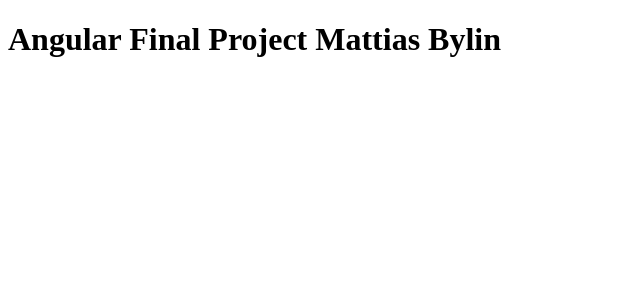
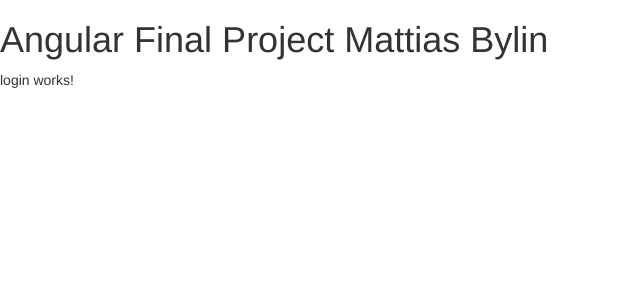
Before and after one commit to Mattias37/ProjectoFinalMattiasBylin, an Angular app: page / in a window 1280 px wide. Shown: the top 300 px of the page, without its empty margins (0-640 px from the left). Built offline with nearby package versions, Linux system fonts and the light colour scheme.

Commit message:
Incluimos diseño y pusimos login como pagina default

```diff
--- a/src/app/app-routing.module.ts
+++ b/src/app/app-routing.module.ts
@@ -1,8 +1,12 @@
 import { NgModule } from '@angular/core';
 import { Routes, RouterModule } from '@angular/router';
+import { LoginComponent } from './login/login.component';
 
 
-const routes: Routes = [];
+
+const routes: Routes = [
+  {path: '', component: LoginComponent}
+];
 
 @NgModule({
   imports: [RouterModule.forRoot(routes)],
--- a/src/index.html
+++ b/src/index.html
@@ -6,8 +6,13 @@
   <base href="/">
   <meta name="viewport" content="width=device-width, initial-scale=1">
   <link rel="icon" type="image/x-icon" href="favicon.ico">
+  <!-- Bootstrap CSS : Latest compiled and minified CSS -->
+  <link rel="stylesheet" href="https://maxcdn.bootstrapcdn.com/bootstrap/3.3.7/css/bootstrap.min.css" integrity="sha384-BVYiiSIFeK1dGmJRAkycuHAHRg32OmUcww7on3RYdg4Va+PmSTsz/K68vbdEjh4u" crossorigin="anonymous">
+  <link href="https://fonts.googleapis.com/css?family=Dosis" rel="stylesheet">
 </head>
 <body>
   <app-root></app-root>
+  <script src="https://ajax.googleapis.com/ajax/libs/jquery/1.12.4/jquery.min.js"></script>
+  <script src="https://maxcdn.bootstrapcdn.com/bootstrap/3.3.7/js/bootstrap.min.js" integrity="sha384-Tc5IQib027qvyjSMfHjOMaLkfuWVxZxUPnCJA7l2mCWNIpG9mGCD8wGNIcPD7Txa" crossorigin="anonymous"></script>
 </body>
 </html>
```
